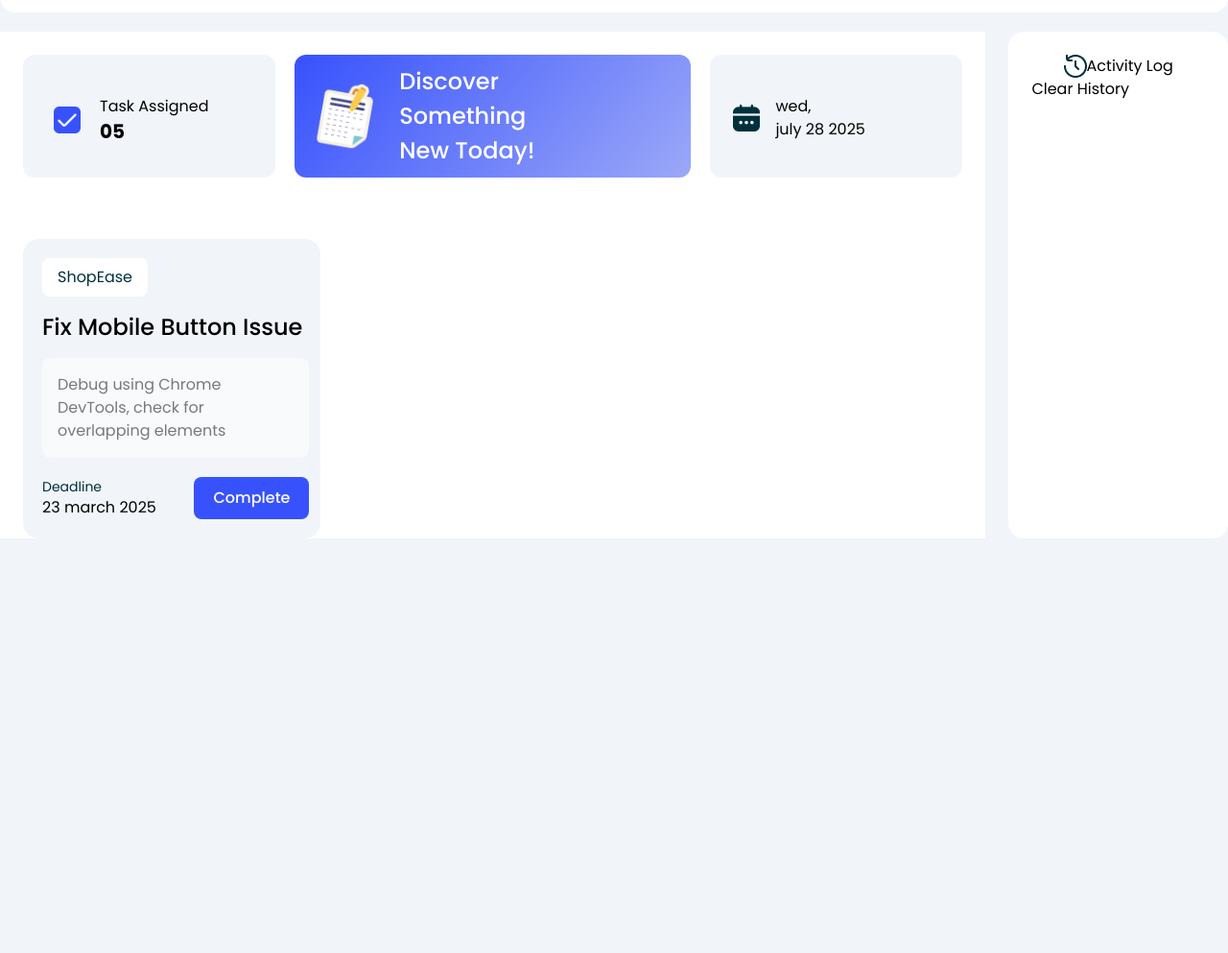
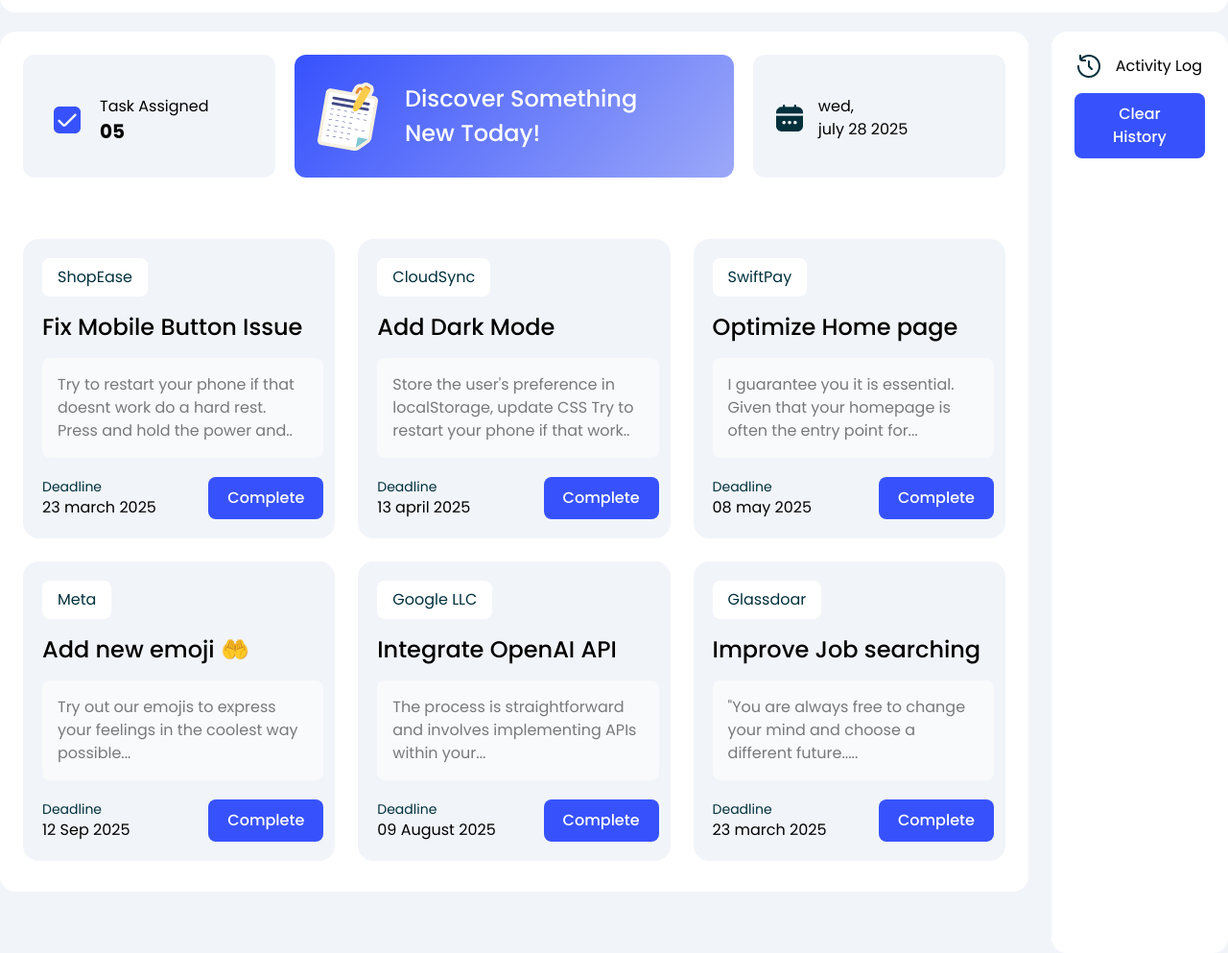
Before and after one commit to ismail-dev-code/dev-board, a plain HTML site: page index.html in a window 1280 px wide. Shown: the part 95-1088 px from the top of the page at 96% size. Before the commit the page ends 820 px from the top, so only its background shows below. Drawn offline with nearby package versions, Linux system fonts and the light colour scheme.

Commit message:
grid cards work done

```diff
--- a/index.html
+++ b/index.html
@@ -62,7 +62,7 @@
       </div>
     </header>
     <main class="flex justify-between gap-6 max-w-[1536px] mx-auto mt-5">
-      <section class="bg-white">
+      <section class="bg-white rounded-2xl mb-16 pb-8">
         <div
           class="flex gap-5 rounded-2xl p-6 pb-0 justify-between items-center"
         >
@@ -112,7 +112,108 @@
             </h3>
             <h1 class="text-2xl font-medium my-4">Fix Mobile Button Issue</h1>
             <p class="p-4 bg-white opacity-50 rounded-lg">
-              Debug using Chrome DevTools, check for overlapping elements
+              Try to restart your phone if that doesnt work do a hard rest.
+              Press and hold the power and..
+            </p>
+            <div class="flex mt-5 items-center justify-between">
+              <div>
+                <p class="text-[#00303C] text-[14px] leading-5">Deadline</p>
+                <h6 class="text-[16px]">23 march 2025</h6>
+              </div>
+              <button class="btn-primary h-fit hover:bg-blue-200">
+                Complete
+              </button>
+            </div>
+          </div>
+          <!-- card 2 -->
+          <div class="bg-slate-100 p-5 pr-3 rounded-2xl">
+            <h3 class="bg-white py-2 px-4 w-fit text-[#00303C] rounded-lg">
+              CloudSync
+            </h3>
+            <h1 class="text-2xl font-medium my-4">Add Dark Mode</h1>
+            <p class="p-4 bg-white opacity-50 rounded-lg">
+              Store the user's preference in localStorage, update CSS Try to
+              restart your phone if that work..
+            </p>
+            <div class="flex mt-5 items-center justify-between">
+              <div>
+                <p class="text-[#00303C] text-[14px] leading-5">Deadline</p>
+                <h6 class="text-[16px]">13 april 2025</h6>
+              </div>
+              <button class="btn-primary h-fit hover:bg-blue-200">
+                Complete
+              </button>
+            </div>
+          </div>
+          <!-- card 3 -->
+          <div class="bg-slate-100 p-5 pr-3 rounded-2xl">
+            <h3 class="bg-white py-2 px-4 w-fit text-[#00303C] rounded-lg">
+              SwiftPay
+            </h3>
+            <h1 class="text-2xl font-medium my-4">Optimize Home page </h1>
+            <p class="p-4 bg-white opacity-50 rounded-lg">
+              I guarantee you it is essential. Given that your homepage is often
+              the entry point for...
+            </p>
+            <div class="flex mt-5 items-center justify-between">
+              <div>
+                <p class="text-[#00303C] text-[14px] leading-5">Deadline</p>
+                <h6 class="text-[16px]">08 may 2025</h6>
+              </div>
+              <button class="btn-primary h-fit hover:bg-blue-200">
+                Complete
+              </button>
+            </div>
+          </div>
+          <!-- card 4 -->
+          <div class="bg-slate-100 p-5 pr-3 rounded-2xl">
+            <h3 class="bg-white py-2 px-4 w-fit text-[#00303C] rounded-lg">
+              Meta
+            </h3>
+            <h1 class="text-2xl font-medium my-4">Add new emoji 🤲</h1>
+            <p class="p-4 bg-white opacity-50 rounded-lg">
+              Try out our emojis to express your feelings in the coolest way
+              possible...
+            </p>
+            <div class="flex mt-5 items-center justify-between">
+              <div>
+                <p class="text-[#00303C] text-[14px] leading-5">Deadline</p>
+                <h6 class="text-[16px]">12 Sep 2025</h6>
+              </div>
+              <button class="btn-primary h-fit hover:bg-blue-200">
+                Complete
+              </button>
+            </div>
+          </div>
+          <!-- card 5 -->
+          <div class="bg-slate-100 p-5 pr-3 rounded-2xl">
+            <h3 class="bg-white py-2 px-4 w-fit text-[#00303C] rounded-lg">
+              Google LLC
+            </h3>
+            <h1 class="text-2xl font-medium my-4">Integrate OpenAI API</h1>
+            <p class="p-4 bg-white opacity-50 rounded-lg">
+              The process is straightforward and involves implementing APIs
+              within your...
+            </p>
+            <div class="flex mt-5 items-center justify-between">
+              <div>
+                <p class="text-[#00303C] text-[14px] leading-5">Deadline</p>
+                <h6 class="text-[16px]">09 August 2025</h6>
+              </div>
+              <button class="btn-primary h-fit hover:bg-blue-200">
+                Complete
+              </button>
+            </div>
+          </div>
+          <!-- card 6 -->
+          <div class="bg-slate-100 p-5 pr-3 rounded-2xl">
+            <h3 class="bg-white py-2 px-4 w-fit text-[#00303C] rounded-lg">
+              Glassdoar
+            </h3>
+            <h1 class="text-2xl font-medium my-4">Improve Job searching</h1>
+            <p class="p-4 bg-white opacity-50 rounded-lg">
+              "You are always free to change your mind and choose a different
+              future.....
             </p>
             <div class="flex mt-5 items-center justify-between">
               <div>
@@ -128,11 +229,13 @@
       </section>
       <!-- activity log start  -->
       <section class="bg-white rounded-2xl p-6 w-[366px]">
-        <div class="flex justify-center">
+        <div class="flex justify-center gap-4 mb-4 items-center">
           <img src="./assets/activity.png" alt="" />
           <h1>Activity Log</h1>
         </div>
-        <button>Clear History</button>
+        <div class="flex justify-center">
+          <button class="btn-primary">Clear History</button>
+        </div>
       </section>
     </main>
     <script src="script.js"></script>
```
Also changed, not shown: 1 other file.
